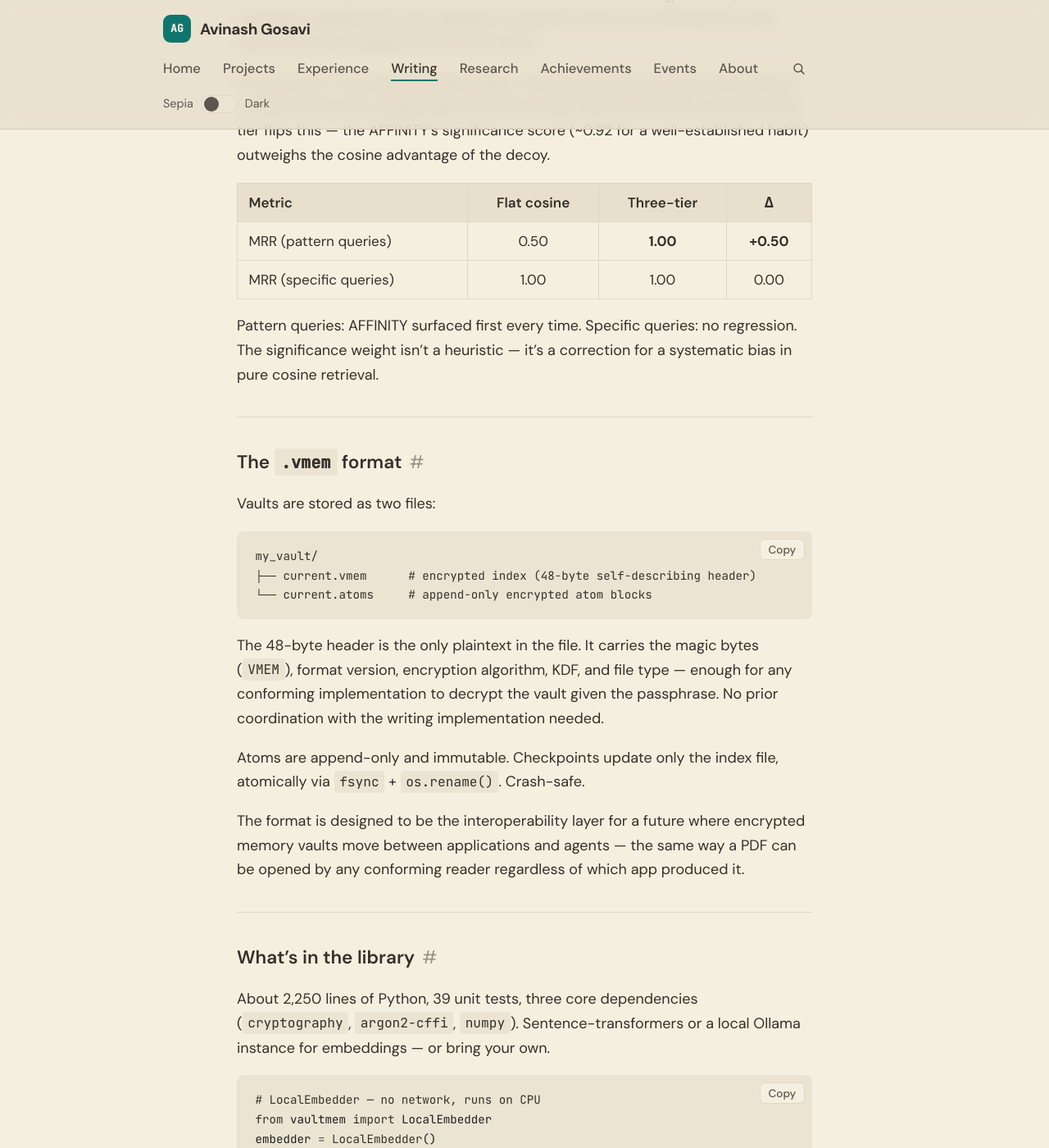
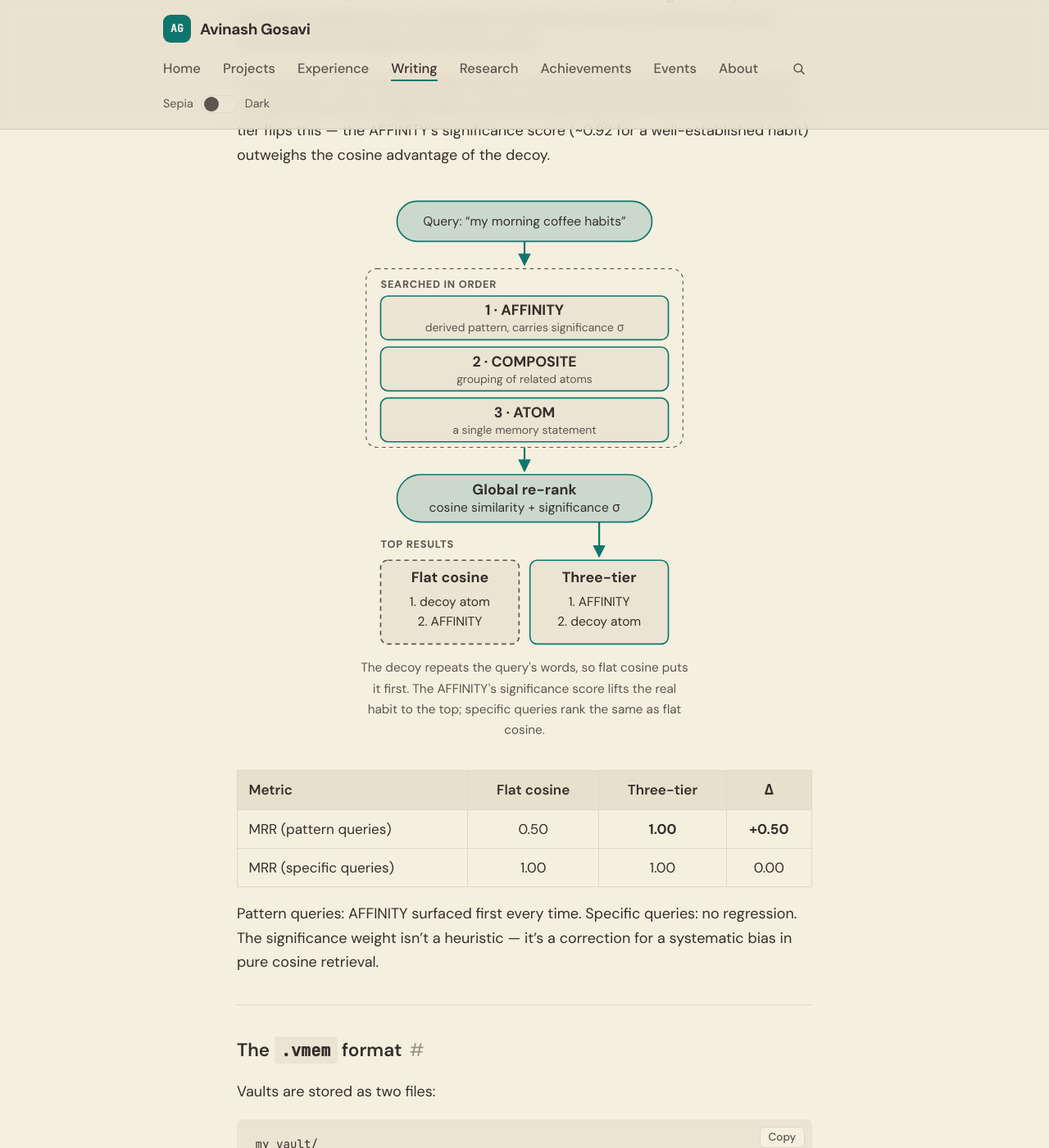
Before and after one commit to aag1091-alt/avinashgosavi.com, a Jekyll site: the page built from _posts/2026-03-21-vaultmem-encrypted-memory-for-ai-agents.md, in a window 1280 px wide and 1400 px high, scrolled down 5380 px. Shown: the whole window at 82% size. Built offline with Jekyll 4.4.1, drawn with Linux system fonts in a browser that asks for light colours.

Commit message:
VaultMem Part 1: theme-aware three-tier retrieval diagram
Co-Authored-By: Claude <noreply@anthropic.com>

```diff
--- a/_data/changelog.yml
+++ b/_data/changelog.yml
@@ -1,5 +1,9 @@
 # Public changelog shown on /changelog and (latest 3) on the homepage.
 # Newest first. desk: Writing | Design | Engineering
+- date: 2026-10-19
+  desk: Design
+  text: Drew a diagram of VaultMem's three-tier retrieval — the order it searches, the global re-rank, and why the coffee-habit query stops falling for the decoy.
+  link: /post/vaultmem-encrypted-memory-for-ai-agents/
 - date: 2026-10-19
   desk: Writing
   text: Two new glossary entries from this week's papers — memory unlearning (forgetting exactly what you're asked to) and sufficient evidence (retrieving enough, not just what's relevant).
--- /dev/null
+++ b/_includes/diagrams/vaultmem-three-tier.html
@@ -0,0 +1,40 @@
+<figure class="diagram">
+<svg viewBox="0 0 360 496" role="img" aria-labelledby="vm3-dg-title vm3-dg-desc" xmlns="http://www.w3.org/2000/svg">
+  <title id="vm3-dg-title">VaultMem's three-tier retrieval</title>
+  <desc id="vm3-dg-desc">A query is searched against three tiers in order: AFFINITY atoms, which are derived recurring patterns that carry a significance score; COMPOSITE groupings of related atoms; and individual ATOM statements. All results are then re-ranked globally using cosine similarity plus significance. For the query "my morning coffee habits", flat cosine ranks a decoy atom first and the AFFINITY second, while three-tier retrieval ranks the AFFINITY first.</desc>
+  <defs>
+    <marker id="vm3-dg-arrow" viewBox="0 0 10 10" refX="9" refY="5" markerWidth="7" markerHeight="7" orient="auto-start-reverse">
+      <path class="dg-head" d="M0 0 L10 5 L0 10 z"/>
+    </marker>
+  </defs>
+  <rect class="dg-pill" x="40" y="4" width="280" height="44" rx="22"/>
+  <text class="dg-body" x="180" y="31" text-anchor="middle">Query: “my morning coffee habits”</text>
+  <line class="dg-line" x1="180" y1="48" x2="180" y2="74" marker-end="url(#vm3-dg-arrow)"/>
+  <rect class="dg-group" x="6" y="78" width="348" height="196" rx="12"/>
+  <text class="dg-label" x="22" y="99">Searched in order</text>
+  <rect class="dg-box" x="22" y="108" width="316" height="48" rx="8"/>
+  <text class="dg-strong" x="180" y="129" text-anchor="middle">1 · AFFINITY</text>
+  <text class="dg-note" x="180" y="147" text-anchor="middle">derived pattern, carries significance σ</text>
+  <rect class="dg-box" x="22" y="164" width="316" height="48" rx="8"/>
+  <text class="dg-strong" x="180" y="185" text-anchor="middle">2 · COMPOSITE</text>
+  <text class="dg-note" x="180" y="203" text-anchor="middle">grouping of related atoms</text>
+  <rect class="dg-box" x="22" y="220" width="316" height="48" rx="8"/>
+  <text class="dg-strong" x="180" y="241" text-anchor="middle">3 · ATOM</text>
+  <text class="dg-note" x="180" y="259" text-anchor="middle">a single memory statement</text>
+  <line class="dg-line" x1="180" y1="274" x2="180" y2="300" marker-end="url(#vm3-dg-arrow)"/>
+  <rect class="dg-pill" x="40" y="304" width="280" height="52" rx="26"/>
+  <text class="dg-strong" x="180" y="326" text-anchor="middle">Global re-rank</text>
+  <text class="dg-body" x="180" y="345" text-anchor="middle">cosine similarity + significance σ</text>
+  <line class="dg-line" x1="262" y1="356" x2="262" y2="394" marker-end="url(#vm3-dg-arrow)"/>
+  <text class="dg-label" x="22" y="384">Top results</text>
+  <rect class="dg-box dg-muted" x="22" y="398" width="152" height="92" rx="8"/>
+  <text class="dg-strong" x="98" y="422" text-anchor="middle">Flat cosine</text>
+  <text class="dg-body" x="98" y="448" text-anchor="middle">1. decoy atom</text>
+  <text class="dg-body" x="98" y="470" text-anchor="middle">2. AFFINITY</text>
+  <rect class="dg-box" x="186" y="398" width="152" height="92" rx="8"/>
+  <text class="dg-strong" x="262" y="422" text-anchor="middle">Three-tier</text>
+  <text class="dg-body" x="262" y="448" text-anchor="middle">1. AFFINITY</text>
+  <text class="dg-body" x="262" y="470" text-anchor="middle">2. decoy atom</text>
+</svg>
+<figcaption>The decoy repeats the query's words, so flat cosine puts it first. The AFFINITY's significance score lifts the real habit to the top; specific queries rank the same as flat cosine.</figcaption>
+</figure>
--- a/_posts/2026-03-21-vaultmem-encrypted-memory-for-ai-agents.md
+++ b/_posts/2026-03-21-vaultmem-encrypted-memory-for-ai-agents.md
@@ -128,6 +128,8 @@ I ran a benchmark to verify this. Three topic clusters (coffee habits, Python us
 
 For the query *"my morning coffee habits"*, flat cosine ranks the decoy atom first (it contains the words "coffee habits" and "morning") and the AFFINITY second. Three-tier flips this — the AFFINITY's significance score (~0.92 for a well-established habit) outweighs the cosine advantage of the decoy.
 
+{% include diagrams/vaultmem-three-tier.html %}
+
 | Metric | Flat cosine | Three-tier | Δ |
 |--------|:-----------:|:----------:|:---:|
 | MRR (pattern queries) | 0.50 | **1.00** | **+0.50** |
--- a/assets/css/style.css
+++ b/assets/css/style.css
@@ -893,6 +893,7 @@ input:focus-visible {
   stroke-width: 1.5;
 }
 .diagram .dg-pill { fill: var(--accent-soft); }
+.diagram .dg-muted { stroke: var(--text-muted); stroke-dasharray: 5 4; }
 .diagram .dg-line {
   stroke: var(--accent);
   stroke-width: 2;
```
